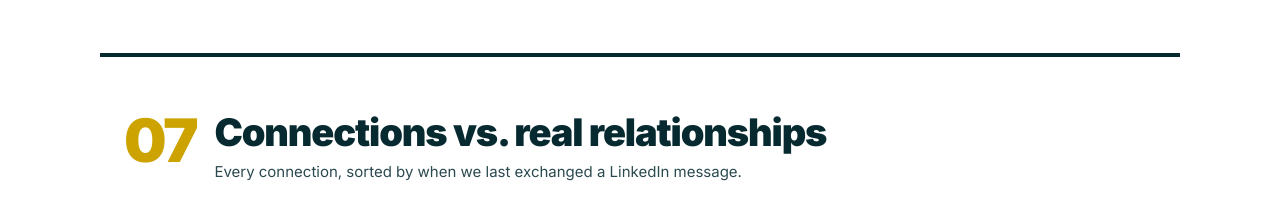
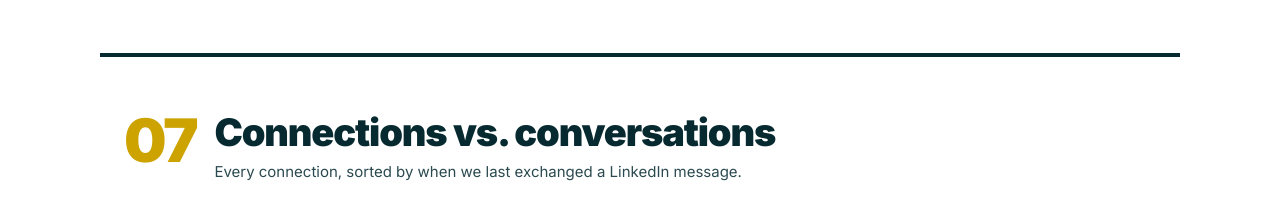
Before and after one commit to marylynn-mlb/marylynn-mlb-linkedin-data-visualization, a plain HTML site: page index.html in a window 1280 px wide. Shown: the part 8521-8724 px from the top of the page. Drawn offline with nearby package versions, Linux system fonts and the light colour scheme; animation ran at ten frames a second.

Commit message:
Rename section 7 to 'Connections vs. conversations'
Co-Authored-By: Claude Sonnet 5.5 <noreply@anthropic.com>

```diff
--- a/index.html
+++ b/index.html
@@ -167,7 +167,7 @@ footer .credit{border-left:8px solid var(--gold);background:#faf8f1;padding:10px
 
 <!-- 07 -->
 <section class="sec" id="s07">
-<div class="sh"><span class="num">07</span><div><h2>Connections vs. real relationships</h2><p class="sub">Every connection, sorted by when we last exchanged a LinkedIn message.</p></div></div>
+<div class="sh"><span class="num">07</span><div><h2>Connections vs. conversations</h2><p class="sub">Every connection, sorted by when we last exchanged a LinkedIn message.</p></div></div>
 <div class="cards3"><div class="hc a"><b>23%</b><span>have ever exchanged a message with me (218 of 959)</span></div><div class="hc b"><b>11%</b><span>have ever gone back and forth (108)</span></div><div class="hc c"><b>42</b><span>two-way exchanges in the last year. My working network is closer to 42 than 959.</span></div></div>
 <div class="card"><h3>Five tiers of contact</h3><div class="tiers" id="s07-tiers"></div></div>
 <details class="more" id="m07"><summary>More detail</summary><div class="mb">
```
